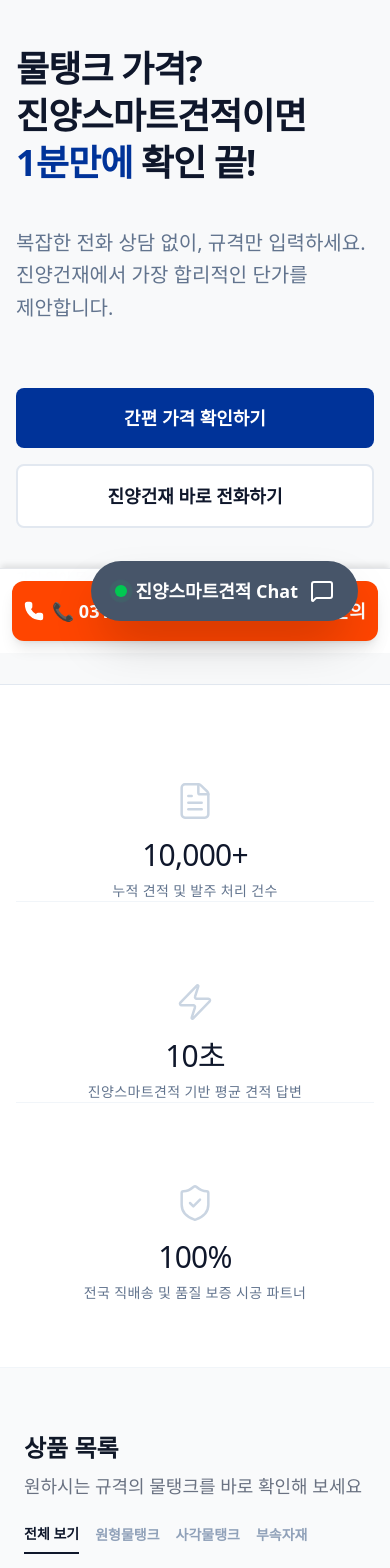
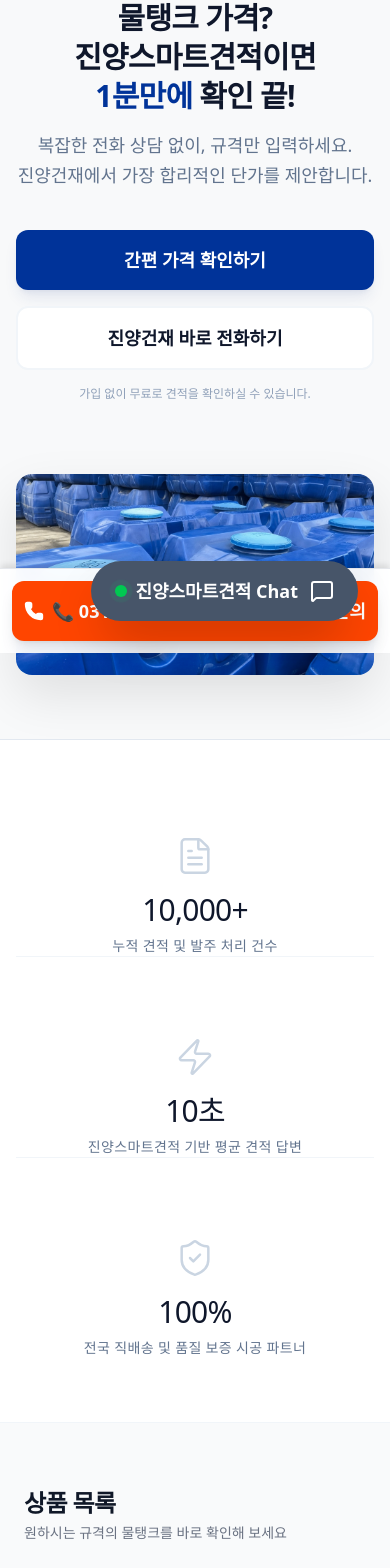
Before and after one commit to dncncn90/jinyang-water-tank, a Next.js app: page / in a window 390 px wide. Shown: the part 191-1759 px from the top of the page. Built offline with nearby package versions, Linux system fonts and the light colour scheme; a web font is replaced by a local one.

Commit message:
모바일 디자인 수정

```diff
--- a/src/components/checkout/CategoryGrid.tsx
+++ b/src/components/checkout/CategoryGrid.tsx
@@ -75,21 +75,21 @@
     return (
         <section id="products" className="py-16 sm:py-24 bg-gray-50">
             <div className="max-w-7xl mx-auto px-6 lg:px-8">
-                <div className="flex justify-between items-end mb-6">
+                <div className="flex flex-col sm:flex-row justify-between items-start sm:items-end mb-8 gap-4">
                     <div>
-                        <h2 className="text-2xl sm:text-3xl font-bold text-gray-900">상품 목록</h2>
-                        <p className="mt-2 text-gray-500">원하시는 규격의 물탱크를 바로 확인해 보세요</p>
+                        <h2 className="text-2xl sm:text-3xl font-bold text-gray-900 tracking-tight">상품 목록</h2>
+                        <p className="mt-1 text-sm sm:text-base text-gray-500">원하시는 규격의 물탱크를 바로 확인해 보세요</p>
                     </div>
                 </div>
 
-                <div className="flex flex-wrap gap-4 mb-12 border-b border-slate-100 pb-4">
+                <div className="flex gap-2 mb-10 border-b border-slate-100 pb-2 overflow-x-auto no-scrollbar scroll-smooth">
                     {TABS.map(tab => (
                         <button
                             key={tab}
                             onClick={() => setActiveTab(tab)}
-                            className={`text-sm font-bold pb-2 transition-colors ${activeTab === tab
-                                ? 'text-slate-900 border-b-2 border-slate-900'
-                                : 'text-slate-400 hover:text-slate-900'}`}
+                            className={`text-sm sm:text-base font-bold px-4 py-2 whitespace-nowrap transition-all ${activeTab === tab
+                                ? 'text-[#003399] border-b-2 border-[#003399]'
+                                : 'text-slate-400 hover:text-slate-600'}`}
                         >
                             {tab}
                         </button>
@@ -160,9 +160,9 @@
                                     <div className="mt-auto pt-4 border-t border-slate-100">
                                         <div className="flex items-end justify-between">
                                             <div className="flex flex-col">
-                                                <span className="text-[10px] text-slate-400 font-medium mb-0.5">판매가 (VAT 포함)</span>
-                                                <span className="font-bold text-lg tracking-tight text-slate-900">
-                                                    {item.price.toLocaleString()}원{isOverview && <span className="text-sm font-normal text-slate-500 ml-1">~</span>}
+                                                <span className="text-[10px] text-slate-400 font-semibold mb-0.5 uppercase tracking-wider">판매가 (VAT 포함)</span>
+                                                <span className="font-bold text-xl tracking-tight text-slate-900">
+                                                    {item.price.toLocaleString()}원{isOverview && <span className="text-sm font-normal text-slate-500 ml-0.5">~</span>}
                                                 </span>
                                             </div>
                                             {isOverview ? (
--- a/src/components/home/HeroSection.tsx
+++ b/src/components/home/HeroSection.tsx
@@ -5,32 +5,33 @@
 export default function HeroSection() {
     return (
         <section className="relative bg-[#F8F9FA] dark:bg-slate-950 border-b border-slate-200 dark:border-slate-800 overflow-hidden">
-            <div className="max-w-7xl mx-auto px-4 sm:px-6 lg:px-8 py-24 lg:py-32 relative z-10">
-                <div className="grid lg:grid-cols-2 gap-16 items-center">
-                    <div className="flex flex-col gap-6 max-w-2xl mt-4">
-                        <h2 className="text-4xl lg:text-5xl font-black text-slate-900 dark:text-white leading-[1.3] tracking-tight break-keep">
-                            물탱크 가격? 진양스마트견적이면<br />
+            <div className="max-w-7xl mx-auto px-4 sm:px-6 lg:px-8 py-16 sm:py-24 lg:py-32 relative z-10">
+                <div className="grid lg:grid-cols-2 gap-10 lg:gap-16 items-center">
+                    <div className="flex flex-col gap-4 sm:gap-6 max-w-2xl text-center lg:text-left mx-auto lg:mx-0">
+                        <h2 className="text-3xl sm:text-4xl lg:text-5xl font-black text-slate-900 dark:text-white leading-[1.3] tracking-tight break-keep">
+                            물탱크 가격? <br className="sm:hidden" />
+                            진양스마트견적이면<br />
                             <span className="text-[#003399]">1분만에</span> 확인 끝!
                         </h2>
-                        <p className="text-xl text-slate-500 dark:text-slate-400 font-medium leading-relaxed max-w-lg break-keep mt-4">
-                            복잡한 전화 상담 없이, 규격만 입력하세요.<br />
+                        <p className="text-lg sm:text-xl text-slate-500 dark:text-slate-400 font-medium leading-relaxed max-w-lg break-keep mx-auto lg:mx-0">
+                            복잡한 전화 상담 없이, 규격만 입력하세요.<br className="hidden sm:block" />
                             진양건재에서 가장 합리적인 단가를 제안합니다.
                         </p>
-                        <div className="flex flex-col sm:flex-row gap-4 mt-10">
-                            <button onClick={() => window.dispatchEvent(new Event('open-chat'))} className="flex items-center justify-center bg-[#003399] hover:bg-blue-900 text-white text-lg font-bold py-4 px-8 rounded-lg transition-colors">
+                        <div className="flex flex-col sm:flex-row gap-4 mt-6 sm:mt-10">
+                            <button onClick={() => window.dispatchEvent(new Event('open-chat'))} className="flex items-center justify-center bg-[#003399] hover:bg-blue-900 text-white text-lg font-bold py-4 px-8 rounded-xl transition-all hover:scale-[1.02] active:scale-[0.98] shadow-lg shadow-blue-900/10">
                                 간편 가격 확인하기
                             </button>
-                            <a href="tel:031-236-8227" className="flex items-center justify-center bg-white dark:bg-slate-900 hover:bg-slate-50 dark:hover:bg-slate-800 text-slate-900 dark:text-white text-lg font-bold py-4 px-8 rounded-lg border-2 border-slate-200 dark:border-slate-700 transition-colors">
+                            <a href="tel:031-236-8227" className="flex items-center justify-center bg-white dark:bg-slate-900 hover:bg-slate-50 dark:hover:bg-slate-800 text-slate-900 dark:text-white text-lg font-bold py-4 px-8 rounded-xl border-2 border-slate-100 dark:border-slate-800 transition-all active:scale-[0.98]">
                                 진양건재 바로 전화하기
                             </a>
                         </div>
-                        <p className="text-sm text-slate-400 font-medium mt-4">
+                        <p className="text-xs sm:text-sm text-slate-400 font-medium">
                             가입 없이 무료로 견적을 확인하실 수 있습니다.
                         </p>
                     </div>
 
-                    <div className="hidden lg:block relative">
-                        <div className="relative rounded-2xl overflow-hidden shadow-[0_20px_50px_rgba(0,0,0,0.1)] aspect-[4/3] bg-slate-100">
+                    <div className="relative mt-8 lg:mt-0">
+                        <div className="relative rounded-2xl overflow-hidden shadow-[0_20px_50px_rgba(0,0,0,0.1)] aspect-[16/9] lg:aspect-[4/3] bg-slate-100">
                             <img
                                 alt="진양건재 물탱크"
                                 className="w-full h-full object-cover"
--- a/src/components/layout/FloatingChatWidget.tsx
+++ b/src/components/layout/FloatingChatWidget.tsx
@@ -634,7 +634,7 @@
             </button>
 
             {isOpen && (
-                <div className="fixed bottom-0 right-0 sm:bottom-6 sm:right-6 z-50 w-full sm:w-[400px] h-[100dvh] sm:h-[600px] flex flex-col bg-white sm:rounded-2xl shadow-2xl border border-gray-200 overflow-hidden animate-in slide-in-from-bottom-5 fade-in duration-300">
+                <div className="fixed inset-0 sm:inset-auto sm:bottom-6 sm:right-6 z-[100] w-full sm:w-[420px] h-[100dvh] sm:h-[650px] flex flex-col bg-white sm:rounded-2xl shadow-2xl border-none sm:border sm:border-gray-200 overflow-hidden animate-in slide-in-from-bottom-5 fade-in duration-300">
 
                     <div className="bg-industrial-900 p-4 flex items-center justify-between text-white shrink-0">
                         <div className="flex items-center gap-3">
@@ -649,9 +649,9 @@
                         </div>
                         <button
                             onClick={() => setIsOpen(false)}
-                            className="p-2 hover:bg-industrial-800 rounded-lg transition-colors"
+                            className="p-3 hover:bg-industrial-800 rounded-full transition-all active:scale-90"
                         >
-                            <ChevronRight className="w-6 h-6 rotate-90" />
+                            <X className="w-6 h-6" />
                         </button>
                     </div>
 
@@ -680,10 +680,10 @@
                                                     <button
                                                         key={opt.value}
                                                         onClick={() => handleOptionSelect(opt.value, opt.label)}
-                                                        className="bg-white border-2 border-industrial-100 hover:border-industrial-500 text-gray-800 hover:text-industrial-600 font-bold py-3 px-4 rounded-xl transition-all text-left flex justify-between items-center group text-base"
+                                                        className="bg-white border-2 border-industrial-100 hover:border-industrial-500 text-gray-800 hover:text-industrial-600 font-bold py-4 px-5 rounded-2xl transition-all text-left flex justify-between items-center group text-base sm:text-lg active:bg-industrial-50 shadow-sm"
                                                     >
                                                         <span>{opt.label}</span>
-                                                        <div className="w-5 h-5 rounded-full border border-gray-300 group-hover:border-industrial-500"></div>
+                                                        <div className="w-6 h-6 rounded-full border-2 border-gray-300 group-hover:border-industrial-500 shrink-0"></div>
                                                     </button>
                                                 ))}
                                             </div>
```
